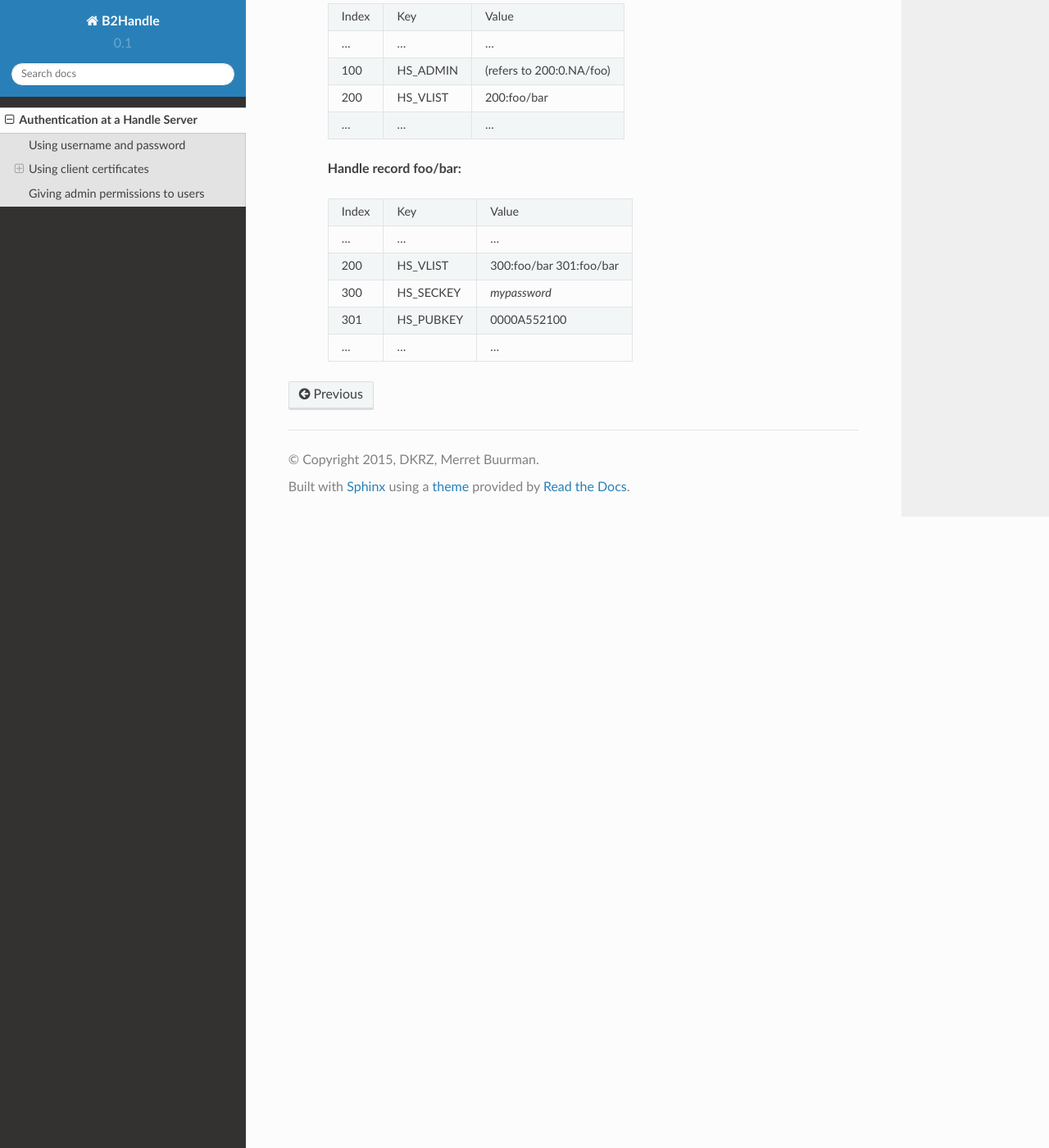
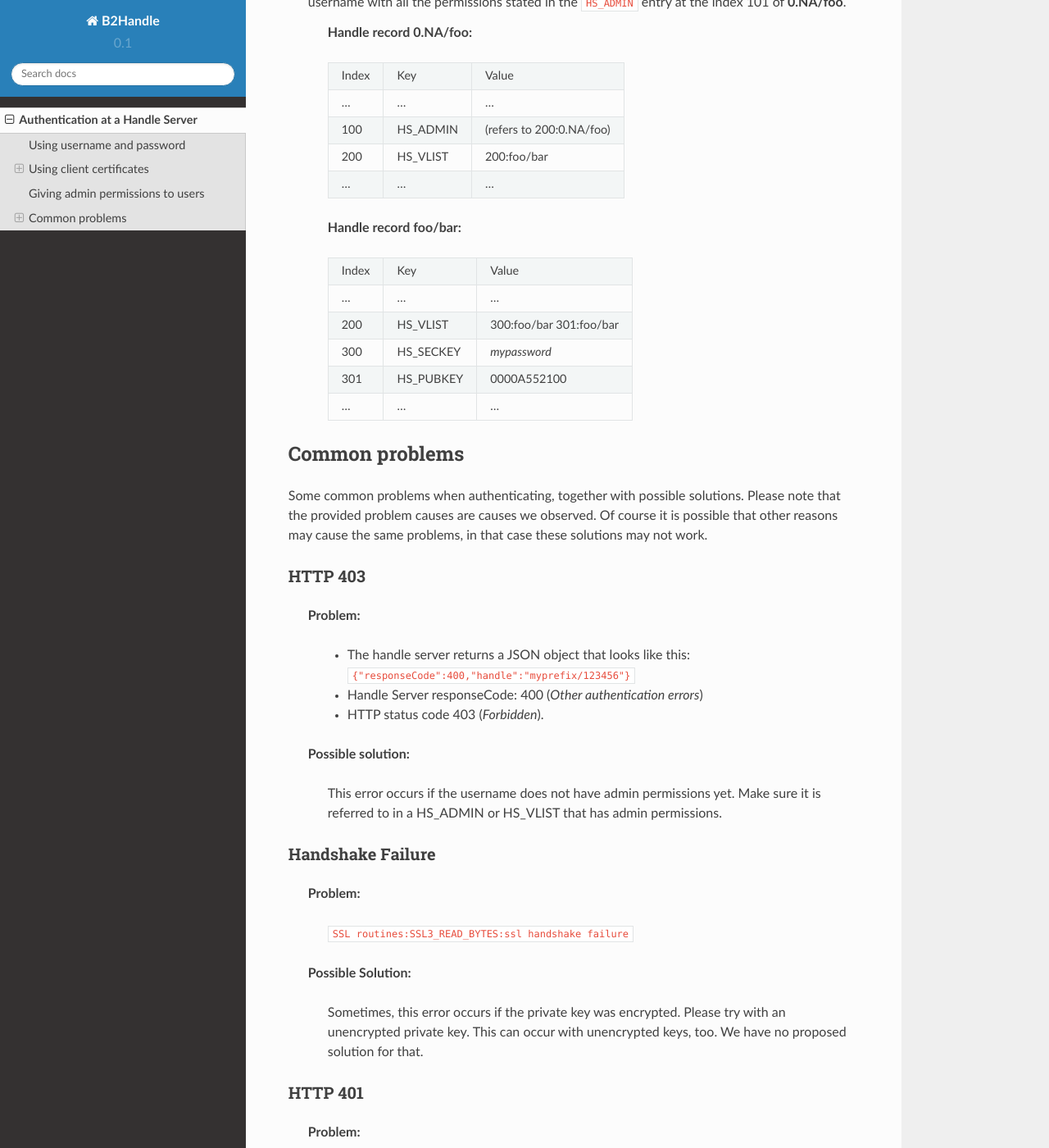
Before and after one commit to EUDAT-B2HANDLE/B2HANDLE, a Sphinx documentation site: the page built from docs/source/authentication.rst, in a window 1280 px wide and 1400 px high, scrolled down 5010 px. Shown: the whole window at 82% size. Built offline with Sphinx 7.4.7 and the Read the Docs theme 2.0.0, drawn with Linux system fonts in a browser that asks for light colours; pages that are not in the unit, such as notebooks, are missing from menus; some of the changed text lies outside the part shown.

Commit message:
Docs: Added collection of common authentication/SSL errors + solutions.

```diff
--- a/docs/source/authentication.rst
+++ b/docs/source/authentication.rst
@@ -58,16 +58,20 @@ Creating the client certificate
 
       bash /.../handlesystem_software/hsj-8.x.x/bin/hdl-keygen
                     -alg dsa
-                    -keysize 1024
-                     300_foo_bar_privkey.bin 300_foo_bar_pubkey.bin
+                    -keysize 2048
+                     301_foo_bar_privkey.bin 301_foo_bar_pubkey.bin
 
-    Note: We put 300_foo_bar into the name to remember for which username this keypair is generated!
+    Note: We put 301_foo_bar into the name to remember for which username this keypair is generated!
 
-  * When it asks whether you want to encrypt the key, type 'n' [TODO: Does it work with encrypted ones, too?]:
+  * When it asks whether you want to encrypt the key, type 'n':
 
       .. code:: json
 
         Would you like to encrypt your private key? (y/n) [y] n
+
+    Why? The b2handle library uses the python library *requests* which does not support encrypted private keys:
+    *"The private key to your local certificate must be unencrypted. Currently, requests does not support
+    using encrypted keys."* (see `requests documentation on this topic <http://docs.python-requests.org/en/latest/user/advanced/#ssl-cert-verification>`__).
 
 2. Upload the user's public key to the ``HS_PUBKEY`` entry:
 
@@ -81,10 +85,10 @@ Creating the client certificate
   * Lookup the handle where you want to store the user's public key (foo/bar)
   * "Edit"
   * "Add" > "Blank Value"
-  * Index: In this example, we use 300. As a convention, take the lowest value >= 300 that is not in use yet.
-  * "Load from file" > Choose the file "300_foo_bar_pubkey.bin"
+  * Index: In this example, we use 301. As a convention, take the lowest value >= 301 that is not in use yet.
+  * "Load from file" > Choose the file "301_foo_bar_pubkey.bin"
   * The value type should have set itself to *"Hex"* now.
-  * Don't forget to give admin permissions to the username 300:foo/bar, where you just uploaded the public key!
+  * Don't forget to give admin permissions to the username 301:foo/bar, where you just uploaded the public key!
 
 3. Transforming the binary private key (.bin) to a .pem file:
 
@@ -131,16 +135,16 @@ Creating the client certificate
 
     .. code:: json
 
-      openssl x509 -inform PEM -in /.../my_certificate_and_publickey.pem
-                               -out /.../my_certificate_only.pem
+      openssl x509 -inform PEM -in /.../301_certificate_and_publickey.pem
+                               -out /.../301_certificate_only.pem
 
 Now, the certificate_only.pem file and the private_key.pem file can be used for authentication.
 The paths to these files should be entered into the JSON credentials file asfollows::
 
   {
-    "baseuri": "https://my.handle.server",
-    "private_key": "my_privatekey.pem",
-    "certificate_only": "my_certificate_only.pem"
+    "handle_server_url": "https://my.handle.server",
+    "private_key": "301_foo_bar_privkey.pem",
+    "certificate_only": "301_certificate_only.pem"
   }
 
 Please follow the client documentation to see how a user can use this JSON file to authenticate while using the b2handle library.
@@ -177,7 +181,7 @@ These are three ways to grant admin permissions to users **300:foo/bar** and **3
      ...  ...       ...
     ===== ========= ==========
 
-2. By adding **300:foo/bar** and **301:foo/bar** to a ``HS_VLIST`` entry in the prefix owner handle record
+2. By adding the usernames (**300:foo/bar** and **301:foo/bar**) to a ``HS_VLIST`` entry in the prefix owner handle record
    (i.e. somewhere in the record **0.NA/foo**), which was referenced in a ``HS_ADMIN`` entry in **0.NA/foo**.
 
     **Handle record 0.NA/foo:**
@@ -201,10 +205,9 @@ These are three ways to grant admin permissions to users **300:foo/bar** and **3
      ...  ...       ...
     ===== ========= ==========
 
-3. By adding **300:foo/bar** to any ``HS_VLIST`` entry referenced somewhere in **0.NA/foo**. For example, if there is
-   a ``HS_ADMIN`` at index 101 of **0.NA/foo** which points to a ``HS_VLIST`` at the index 200 in **0.NA/foo**, which points
-   to a ``HS_VLIST`` at index 200 in 'foo/admin', which points to a ``HS_SECKEY`` at index 300 in 'foo/bar' - then **300:foo/bar**
-   is a username with all the permissions stated in the ``HS_ADMIN`` entry at the index 101 of **0.NA/foo**.
+3. By adding the usernames (**300:foo/bar** and **301:foo/bar**) to any ``HS_VLIST`` entry referenced somewhere in **0.NA/foo**.
+   For example, if there is a ``HS_ADMIN`` at index 101 of **0.NA/foo** which points to a ``HS_VLIST`` at the index 200 in
+   **0.NA/foo**, which points to a ``HS_VLIST`` at index 200 in 'foo/admin', which points to a ``HS_SECKEY`` at index 300 in 'foo/bar' - then **300:foo/bar** is a username with all the permissions stated in the ``HS_ADMIN`` entry at the index 101 of **0.NA/foo**.
 
     **Handle record 0.NA/foo:**
 
@@ -227,3 +230,66 @@ These are three ways to grant admin permissions to users **300:foo/bar** and **3
     301   HS_PUBKEY 0000A552100
      ...  ...       ...
     ===== ========= =======================
+
+Common problems
+===============
+
+Some common problems when authenticating, together with possible solutions. Please note that the provided problem
+causes are causes we observed. Of course it is possible that other reasons may cause the same problems, in that case
+these solutions may not work.
+
+HTTP 403
+--------
+
+  **Problem:**
+
+    * The handle server returns a JSON object that looks like this: ``{"responseCode":400,"handle":"myprefix/123456"}``
+    * Handle Server responseCode: 400 (*Other authentication errors*)
+    * HTTP status code 403 (*Forbidden*).
+
+  **Possible solution:**
+
+    This error occurs if the username does not have admin permissions yet. Make sure it is referred to in a
+    HS_ADMIN or HS_VLIST that has admin permissions.
+
+
+Handshake Failure
+-----------------
+
+  **Problem:**
+
+    ``SSL routines:SSL3_READ_BYTES:ssl handshake failure``
+
+  **Possible Solution:**
+
+    Sometimes, this error occurs if the private key was encrypted. Please try with an unencrypted private key.
+    This can occur with unencrypted keys, too. We have no proposed solution for that.
+
+HTTP 401
+--------
+
+  **Problem:**
+
+    * HTTP status code 401 (*Unauthorized*)
+    * HS response code 402 (*Authentication needed*)
+    * The handle server returns a JSON object that looks like this: ``{"responseCode":402,"handle":"myprefix/123456"}``
+
+  **Possible Solution:**
+
+    This error occurs if the client certificate was not correctly passed to the handle server. Possibly the server
+    forwards the request internally to a different port and loses the certificate information on the way (e.g. using httpd ProxyPass).
+    Please ask your handle server administrator about this. Testing the same request directly on the port of the handle server (if
+    that is open for external access) can help finding out whether this is the problem.
+
+SSL Error
+---------
+
+  **Problem:**
+
+    ``requests.exceptions.SSLError: [SSL] PEM lib (_ssl.c:2525)``
+
+  **Possible Solution:**
+
+    This error occurs if the private key was not provided, for example if a single file instead of two was provided,
+    but the private key was not contained. FOr this reason, we only recommend and describe passing certificate and
+    private key in two separate files.
```
Also changed, not shown: other parts of docs/source/authentication.rst (+5 -5 lines).
